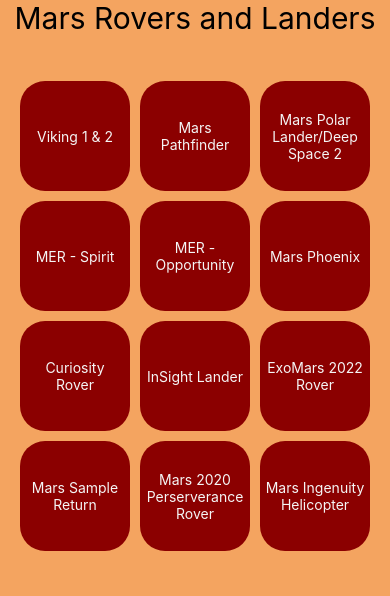
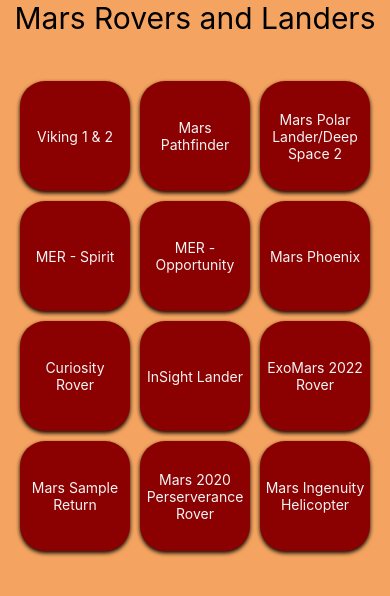
Before and after one commit to kstick9210/el-planeta-rojo, a React Native app: screen / in a window 390 px wide. Shown: the top 596 px of the page. Built offline with nearby package versions, Linux system fonts and the light colour scheme.

Commit message:
add shadows to rover buttons

```diff
--- a/App.js
+++ b/App.js
@@ -6,5 +6,6 @@
 export default function App() {
   return (
     <RoversLandingScreen />
+    // <MarsScreen />
   );
 }
--- a/app/components/RoverButton.js
+++ b/app/components/RoverButton.js
@@ -14,10 +14,18 @@
         alignItems: 'center',
         backgroundColor: 'darkred',
         borderRadius: 25,
+        elevation: 5,
         height: 110,
         justifyContent: 'center',
         margin: 5,
         paddingHorizontal: 5,
+        shadowColor: "#000",
+        shadowOffset: {
+            width: 0,
+            height: 2
+        },
+        shadowOpacity: 1,
+        shadowRadius: 4,
         width: 110,
     },
     text: {
```
